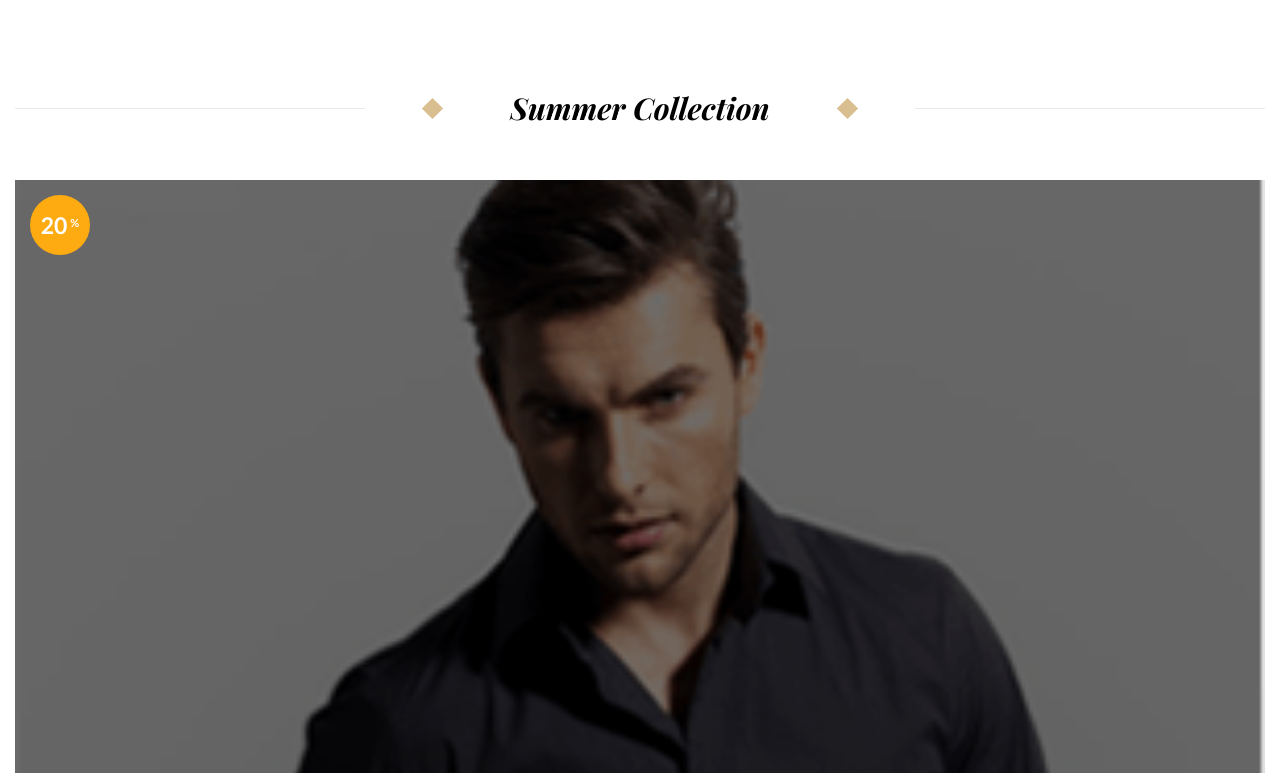
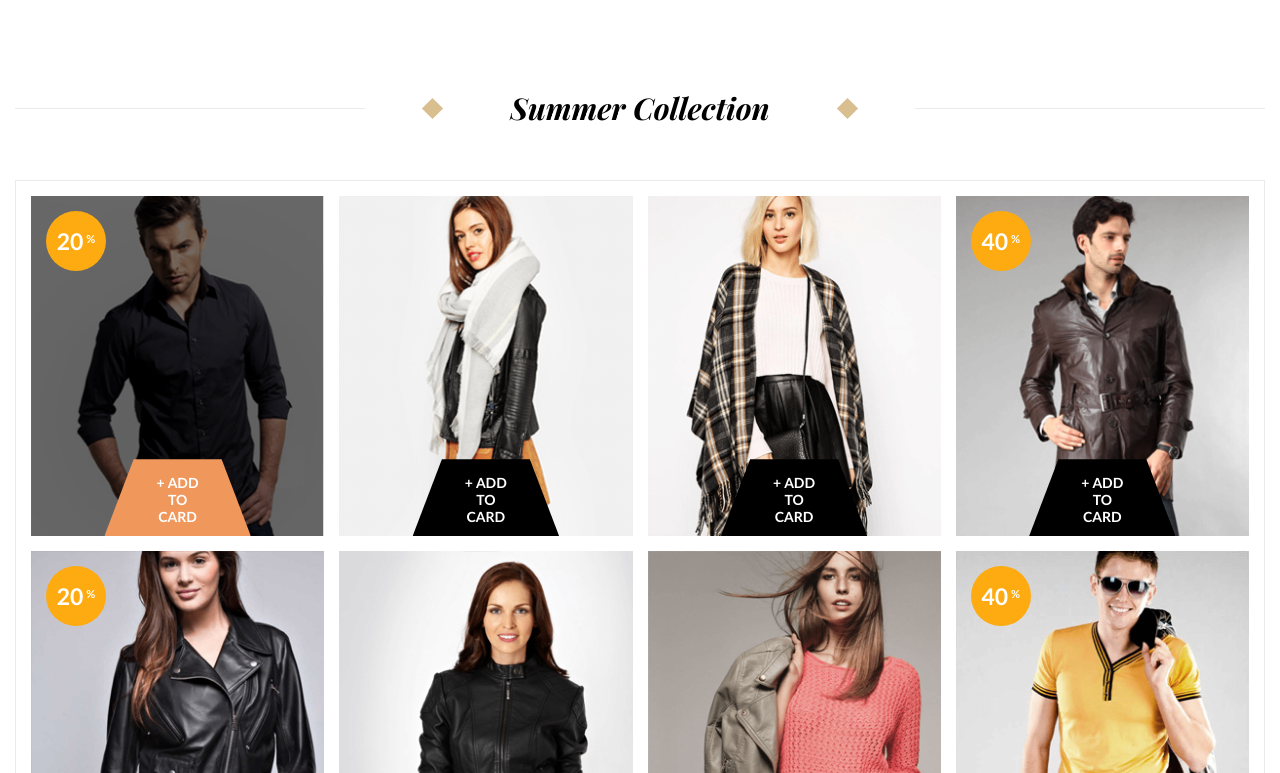
Before and after one commit to NtonBala/test-front, a React (Create React App) app: page / in a window 1280 px wide. Shown: the part 1907-2680 px from the top of the page. Built offline with nearby package versions, Linux system fonts and the light colour scheme.

Commit message:
Add Collection grid

```diff
--- a/src/components/CollectionCard/CollectionCard.scss
+++ b/src/components/CollectionCard/CollectionCard.scss
@@ -8,7 +8,7 @@
 
   &:hover {
     &:after {
-      background-color: rgba($grey_60, .7);
+      background-color: rgba($color_primary, .5);
     }
 
   }
@@ -77,7 +77,7 @@
 
     &:hover,
     &:focus {
-      background-color: lighten($color_primary, 15%);
+      background-color: lighten($color_primary, 20%);
     }
   }
 
--- a/src/layout/Collection/Collection.scss
+++ b/src/layout/Collection/Collection.scss
@@ -1,8 +1,18 @@
 @import '../../styles/variables/index';
 
 .collection {
+  margin-bottom: 105px;
+
   &__title-wrapper {
     margin-bottom: 57px;
   }
 
+  &__grid-wrapper {
+    display: grid;
+    grid-template-columns: repeat(4, 1fr);
+    grid-gap: 15px;
+    padding: 15px;
+    border: 1px solid $grey_08;
+  }
+
 }
--- a/src/layout/Collection/index.js
+++ b/src/layout/Collection/index.js
@@ -7,16 +7,64 @@ import { SectionTitle, CollectionCard } from '../../components';
 // Instruments
 import './Collection.scss';
 import collectionImg1 from '../../images/collection-1.png';
+import collectionImg2 from '../../images/collection-2.png';
+import collectionImg3 from '../../images/collection-3.png';
+import collectionImg4 from '../../images/collection-4.png';
+import collectionImg5 from '../../images/collection-5.png';
+import collectionImg6 from '../../images/collection-6.png';
+import collectionImg7 from '../../images/collection-7.png';
+import collectionImg8 from '../../images/collection-8.png';
+
+const cards = [
+  {
+    imgSrc: collectionImg1,
+    discount: 20,
+    buttonAccent: true,
+  },
+  {
+    imgSrc: collectionImg2,
+  },
+  {
+    imgSrc: collectionImg3,
+  },
+  {
+    imgSrc: collectionImg4,
+    discount: 40,
+  },
+  {
+    imgSrc: collectionImg5,
+    discount: 20,
+    buttonAccent: true,
+  },
+  {
+    imgSrc: collectionImg6,
+  },
+  {
+    imgSrc: collectionImg7,
+  },
+  {
+    imgSrc: collectionImg8,
+    discount: 40,
+  },
+];
 
 const Collection = () => {
+  const cardsJSX = cards.map((item) => {
+    return (
+      <div className="collection__card-wrapper">
+        <CollectionCard { ...item } />
+      </div>
+    );
+  });
+
   return (
     <div className="collection">
       <div className="collection__title-wrapper">
         <SectionTitle>Summer Collection</SectionTitle>
       </div>
 
-      <div>
-        <CollectionCard imgSrc={ collectionImg1 } discount={ 20 } />
+      <div className="collection__grid-wrapper">
+        { cardsJSX }
       </div>
     </div>
   );
```
Also changed, not shown: src/images/collection-7.png (renamed from src/images/Rectangle-7.png).
